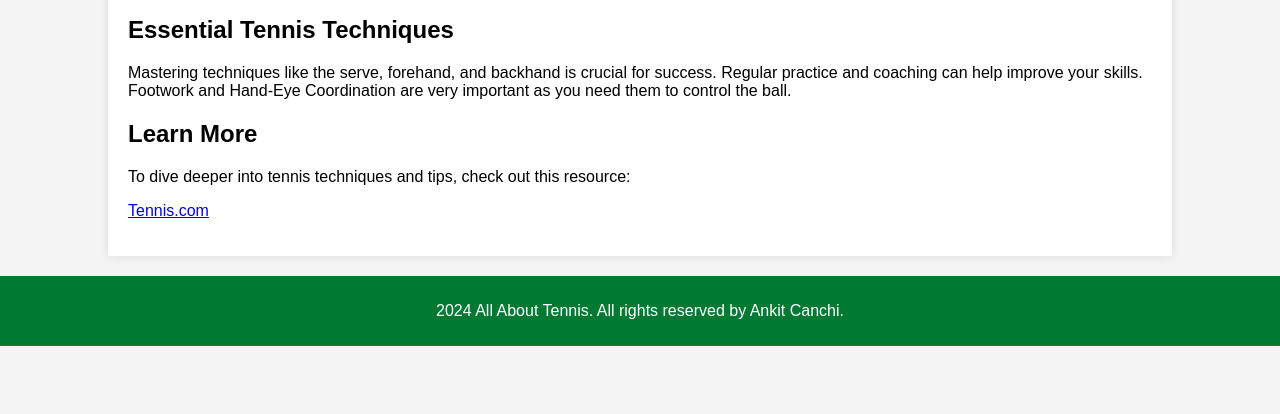
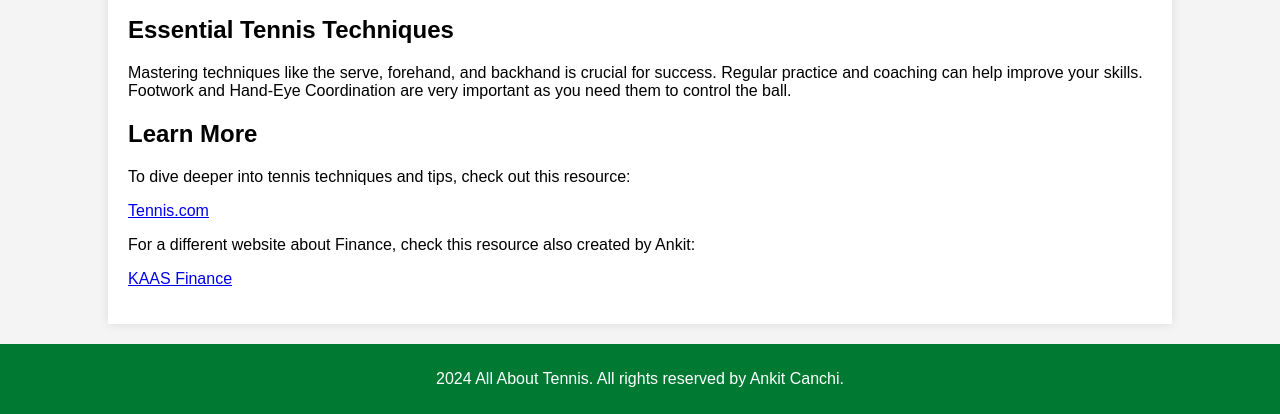
Before and after one commit to AnkitCanchi1/Ankit.github.io, a plain HTML site: page index.html in a window 1280 px wide. Shown: the part 1067-1481 px from the top of the page. Before the commit the page ends 1413 px from the top, so only its background shows below. Drawn offline with Linux system fonts and the light colour scheme.

Commit message:
Update index.html

```diff
--- a/index.html
+++ b/index.html
@@ -34,6 +34,8 @@
     <h2 id="resources">Learn More</h2>
     <p>To dive deeper into tennis techniques and tips, check out this resource:</p>
     <p><a href="https://www.tennis.com">Tennis.com</a></p>
+    <p> For a different website about Finance, check this resource also created by Ankit: </p>
+    <p><a href="https://kaasfinance.neocities.org/">KAAS Finance</a></p>
 </div>
 
 <footer>
```
